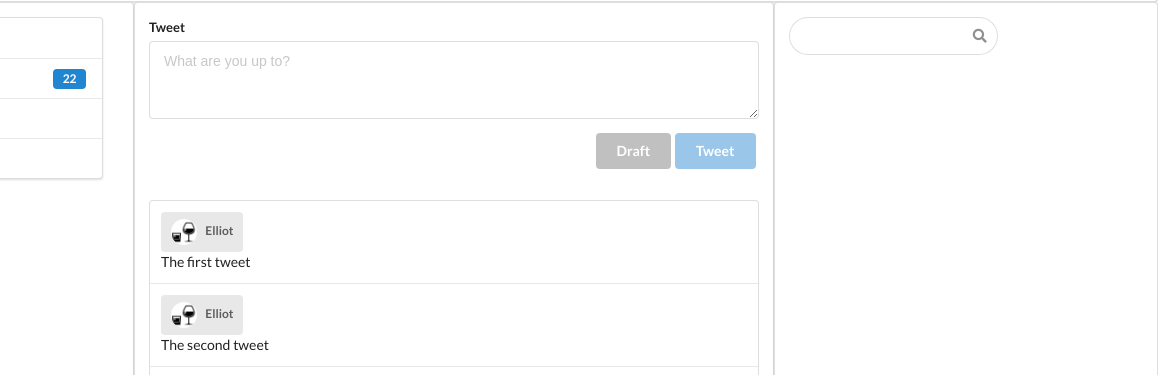
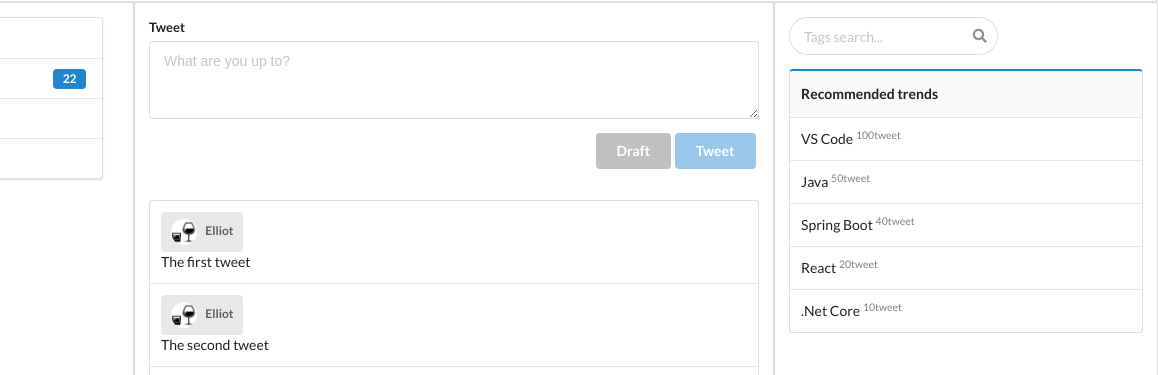
Before and after one commit to YukihiroHayashi/NPC-SNS, a plain HTML site: page index.html in a window 1280 px wide. Shown: the part 129-504 px from the top of the page, 122-1280 px from the left. Drawn offline with Linux system fonts and the light colour scheme.

Commit message:
mockup 20200422 03

```diff
--- a/css/custom.css
+++ b/css/custom.css
@@ -28,3 +28,7 @@
 .disp-height {
     height: 100vh;
 }
+
+.trend {
+    color: grey;
+}
--- a/index.html
+++ b/index.html
@@ -130,19 +130,37 @@
         </div>
         <div class="disp-right">
             <div class="ui segment disp-height">
-                <div class="six wide column">
-                    <div fallbackElement="[object Object]" class="ui search">
-                        <div class="ui icon input">
-                            <input type="text" value="" tabindex="0" class="prompt" autocomplete="off" />
-                            <i aria-hidden="true" class="search icon"></i>
-                        </div>
-                        <div class="results transition">
-                            <div class="message empty">
-                                <div class="header">No results found.</div>
-                            </div>
-                        </div>
+                <div class="ui search">
+                    <div class="ui icon input">
+                        <input class="prompt" type="text" placeholder="Tags search...">
+                        <i class="search icon"></i>
                     </div>
+                    <div class="results"></div>
                 </div>
+                <table class="ui blue table">
+                    <thead>
+                        <tr>
+                            <th>Recommended trends</th>
+                        </tr>
+                    </thead>
+                    <tbody>
+                        <tr>
+                            <td>VS Code <sup class="trend">100tweet</sup> </td>
+                        </tr>
+                        <tr>
+                            <td>Java <sup class="trend">50tweet</sup> </td>
+                        </tr>
+                        <tr>
+                            <td>Spring Boot <sup class="trend">40tweet</sup> </td>
+                        </tr>
+                        <tr>
+                            <td>React <sup class="trend">20tweet</sup> </td>
+                        </tr>
+                        <tr>
+                            <td>.Net Core <sup class="trend">10tweet</sup> </td>
+                        </tr>
+                    </tbody>
+                </table>
             </div>
         </div>
     </div>
```
